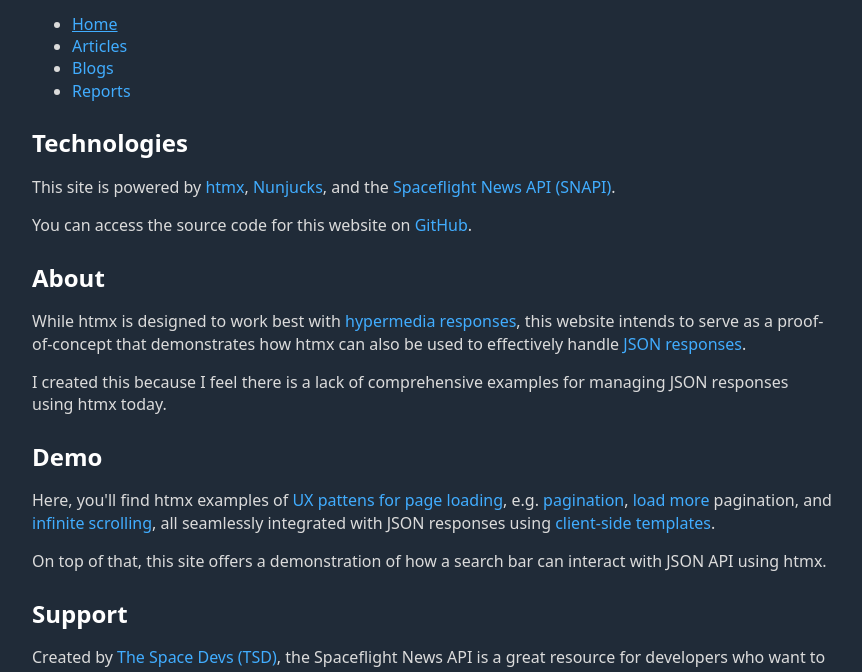
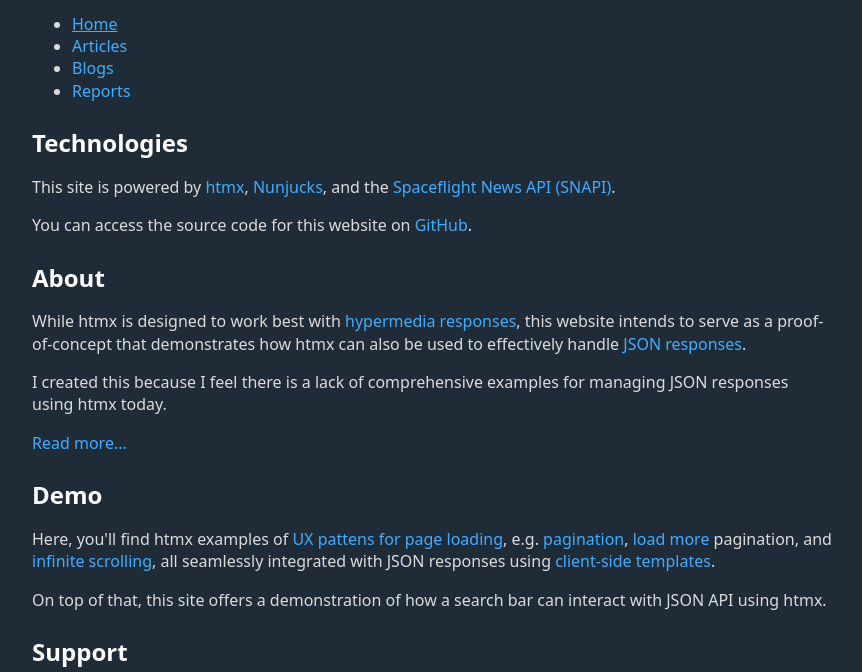
Before and after one commit to ngshiheng/spaceflight-news, a plain HTML site: page index.html in a window 1280 px wide. Shown: the part 115-787 px from the top of the page, without its empty margins (208-1070 px from the left). Drawn offline with nearby package versions, Linux system fonts and the light colour scheme.

Commit message:
add link to blog post

```diff
--- a/index.html
+++ b/index.html
@@ -85,6 +85,12 @@
                 I created this because I feel there is a lack of comprehensive
                 examples for managing JSON responses using htmx today.
             </p>
+            <p>
+                <a
+                    href="https://jerrynsh.com/creating-a-spaceflight-news-blog-with-htmx-and-json-api/"
+                    >Read more...</a
+                >
+            </p>
             <h2>Demo</h2>
             <p>
                 Here, you'll find htmx examples of
```
Also changed, not shown: 1 other file.
